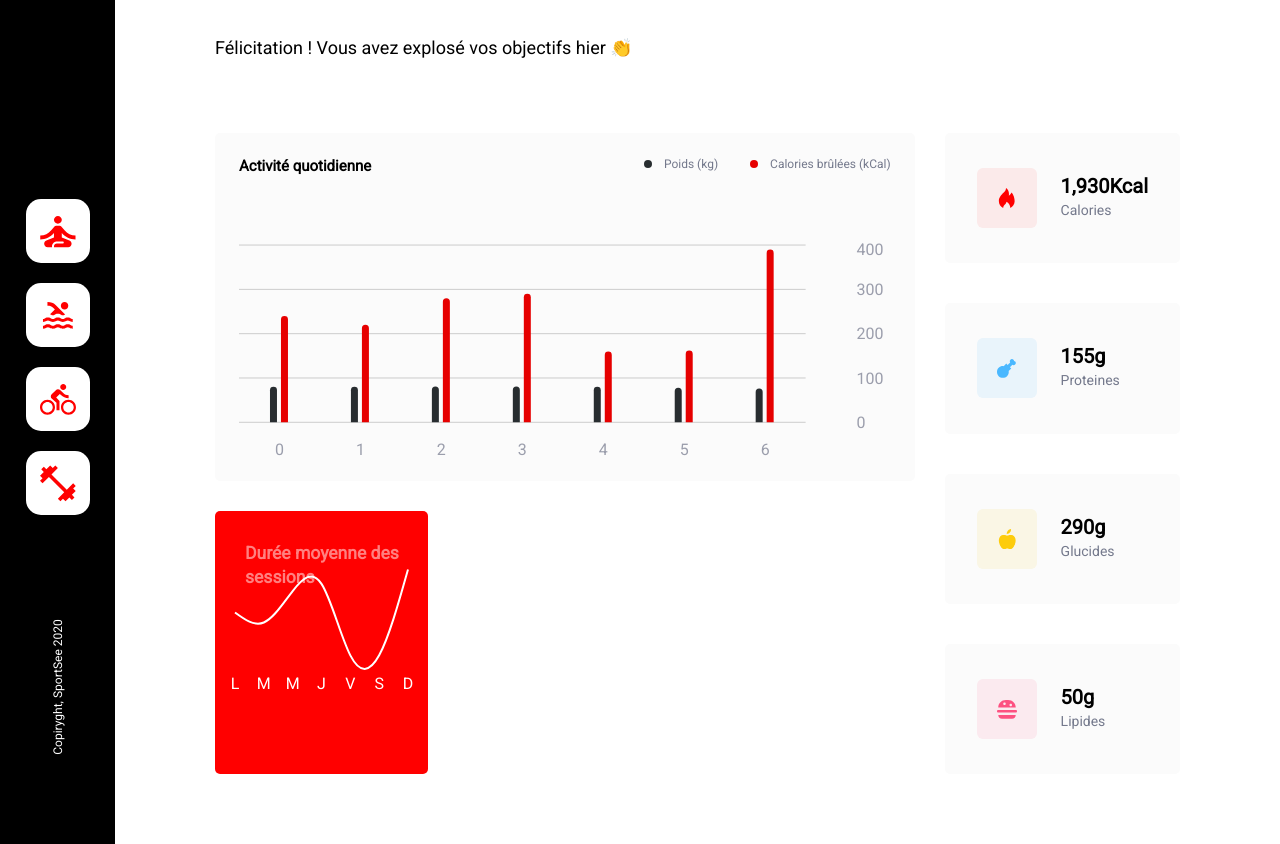
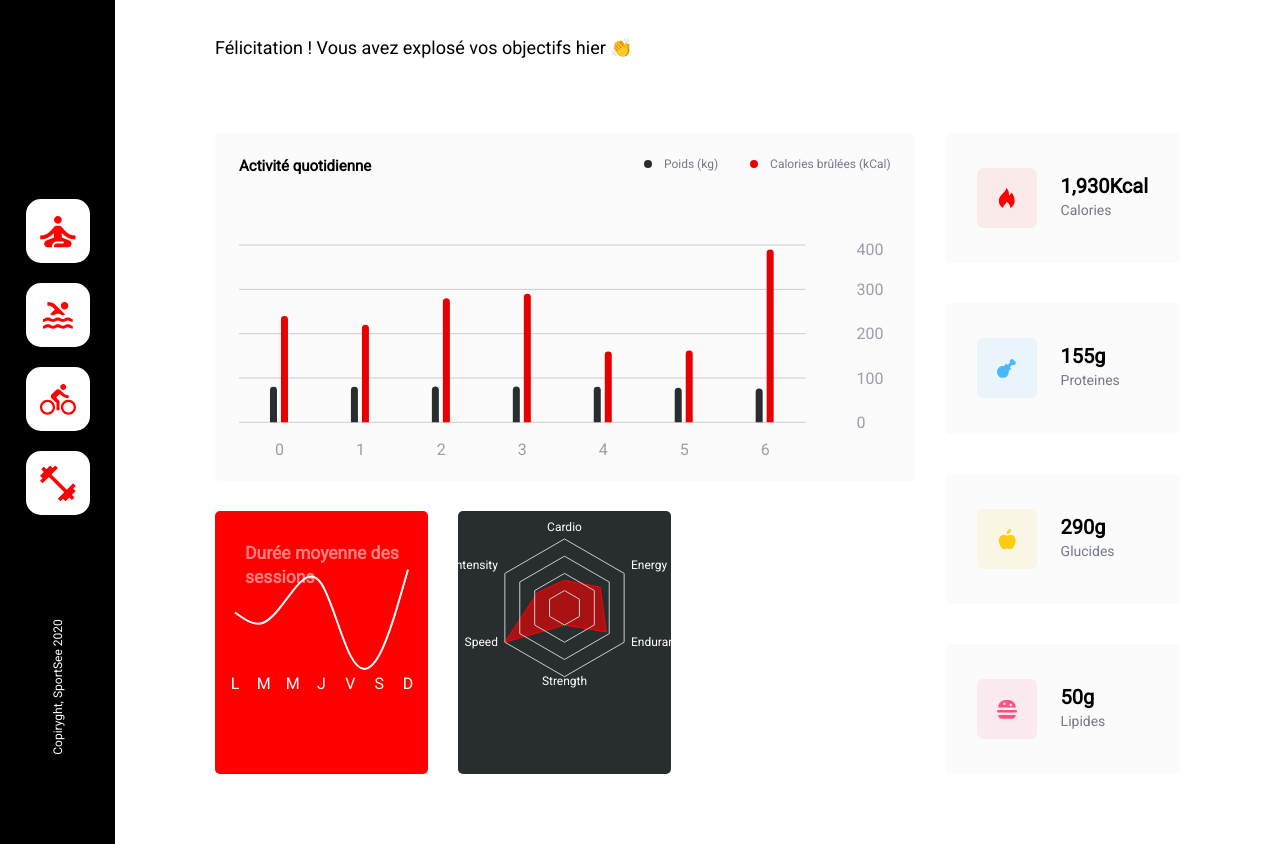
Before and after one commit to Lukylix/Sportsee, a React (Create React App) app: page /dashboard/12 in a window 1280 px wide. Shown: the part 220-1064 px from the top of the page. Built offline with nearby package versions, Linux system fonts and the light colour scheme.

Commit message:
Performance radar chart

```diff
--- /dev/null
+++ b/src/components/PerformanceRadarChart/PerformanceRadarChart.js
@@ -0,0 +1,46 @@
+import { useState, useEffect } from "react";
+import { useParams, useNavigate } from "react-router-dom";
+import dataProvider from "../../utils/dataProvider";
+import { ResponsiveContainer, PolarGrid, PolarAngleAxis, Radar, RadarChart } from "recharts";
+
+import "./PerformanceRadarChart.scss";
+
+const capitalize = (s) => {
+  if (typeof s !== "string") return "";
+  return s.charAt(0).toUpperCase() + s.slice(1);
+};
+
+function PerformanceRadarChart() {
+  const [chartData, setChartData] = useState();
+  const [error, setError] = useState();
+  const { id } = useParams();
+  const navigate = useNavigate();
+
+  useEffect(() => {
+    (async () => {
+      const { data, error } = await dataProvider.getUserPerformance(id);
+      setError(error);
+      setChartData(data.data.map((performance) => ({ ...performance, kind: data.kind[performance.kind] })));
+    })();
+  }, [id]);
+
+  useEffect(() => {
+    if (error) navigate("/404");
+  }, [error, navigate]);
+
+  return (
+    <>
+      {chartData && (
+        <ResponsiveContainer className="performanceRaderChart" width="100%" aspect={1.1}>
+          <RadarChart cx="50%" cy="50%" outerRadius="75%" data={chartData}>
+            <Radar name="Mike" dataKey="value" stroke="#FF0000" fill="#FF0000" fillOpacity={0.6} />
+            <PolarAngleAxis dataKey="kind" tick={{ fill: "#FFFFFF", fontSize: "12px" }} tickFormatter={capitalize} />
+            <PolarGrid radialLines={false} />
+          </RadarChart>
+        </ResponsiveContainer>
+      )}
+    </>
+  );
+}
+
+export default PerformanceRadarChart;
--- /dev/null
+++ b/src/components/PerformanceRadarChart/PerformanceRadarChart.scss
@@ -0,0 +1,4 @@
+.performanceRaderChart {
+  background-color: #282d30;
+  border-radius: 5px;
+}
--- /dev/null
+++ b/src/components/PerformanceRadarChart/index.js
@@ -0,0 +1,3 @@
+import PerformanceRadarChart from "./PerformanceRadarChart";
+
+export default PerformanceRadarChart;
--- a/src/screens/Dashboard/Dashboard.js
+++ b/src/screens/Dashboard/Dashboard.js
@@ -7,9 +7,10 @@ import { ReactComponent as Energy } from "../../assets/energy.svg";
 import { ReactComponent as Chicken } from "../../assets/chicken.svg";
 import { ReactComponent as Apple } from "../../assets/apple.svg";
 import { ReactComponent as CheeseBurger } from "../../assets/cheeseburger.svg";
+import SessionLineChart from "../../components/SessionLineChart";
+import PerformanceRadarChart from "../../components/PerformanceRadarChart";
 
 import "./Dashboard.scss";
-import SessionLineChart from "../../components/SessionLineChart";
 
 function Dashboard() {
   const { id } = useParams();
@@ -70,6 +71,7 @@ function Dashboard() {
           />
         </div>
         <SessionLineChart />
+        <PerformanceRadarChart />
         <div className="temp"></div>
       </section>
     </main>
--- a/src/screens/Dashboard/Dashboard.scss
+++ b/src/screens/Dashboard/Dashboard.scss
@@ -17,7 +17,7 @@ main {
   #infos {
     display: grid;
     grid-template-columns: repeat(4, 1fr);
-    grid-template-areas: "activity activity activity cards" "session temp temp cards";
+    grid-template-areas: "activity activity activity cards" "session performance temp cards";
     gap: 30px;
     .activityBarChart {
       grid-area: activity;
@@ -31,6 +31,9 @@ main {
     .sessionLineChart {
       grid-area: session;
     }
+    .performanceRaderChart {
+      grid-area: performance;
+    }
     .temp {
       grid-area: temp;
       height: 263px;
```
